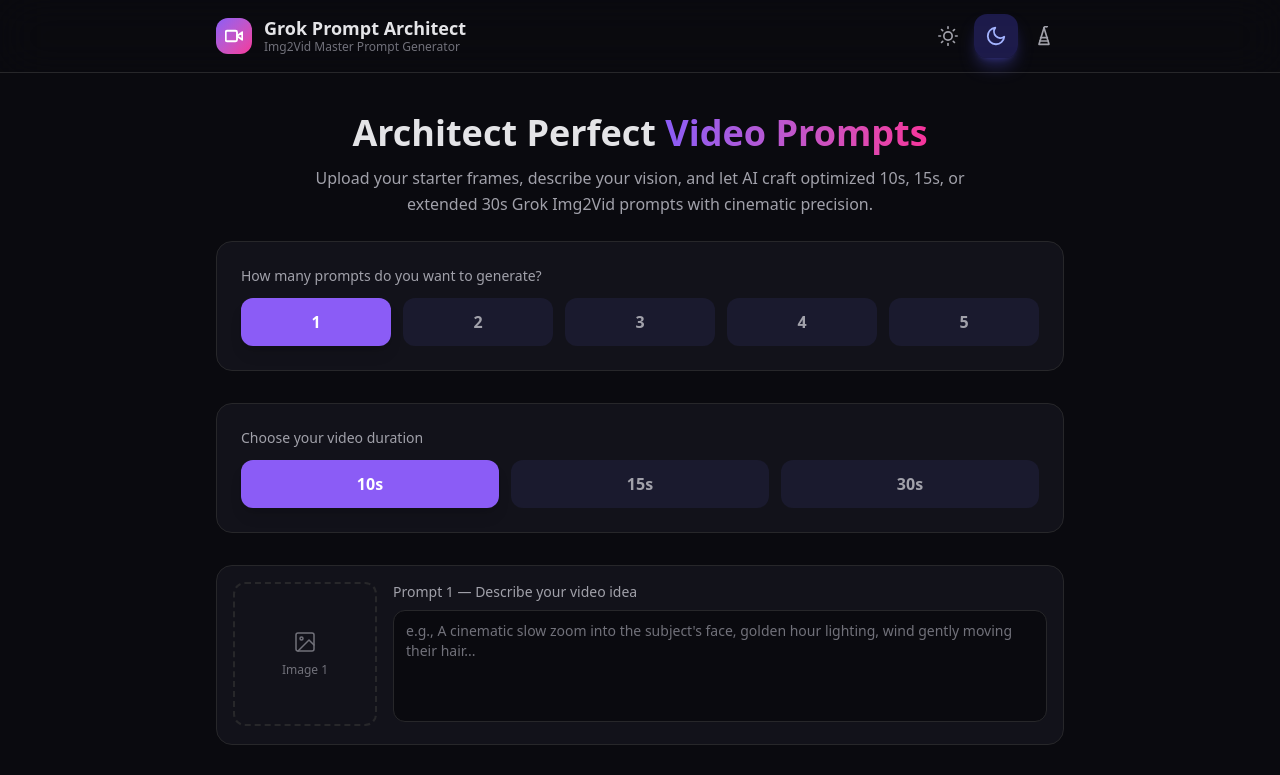
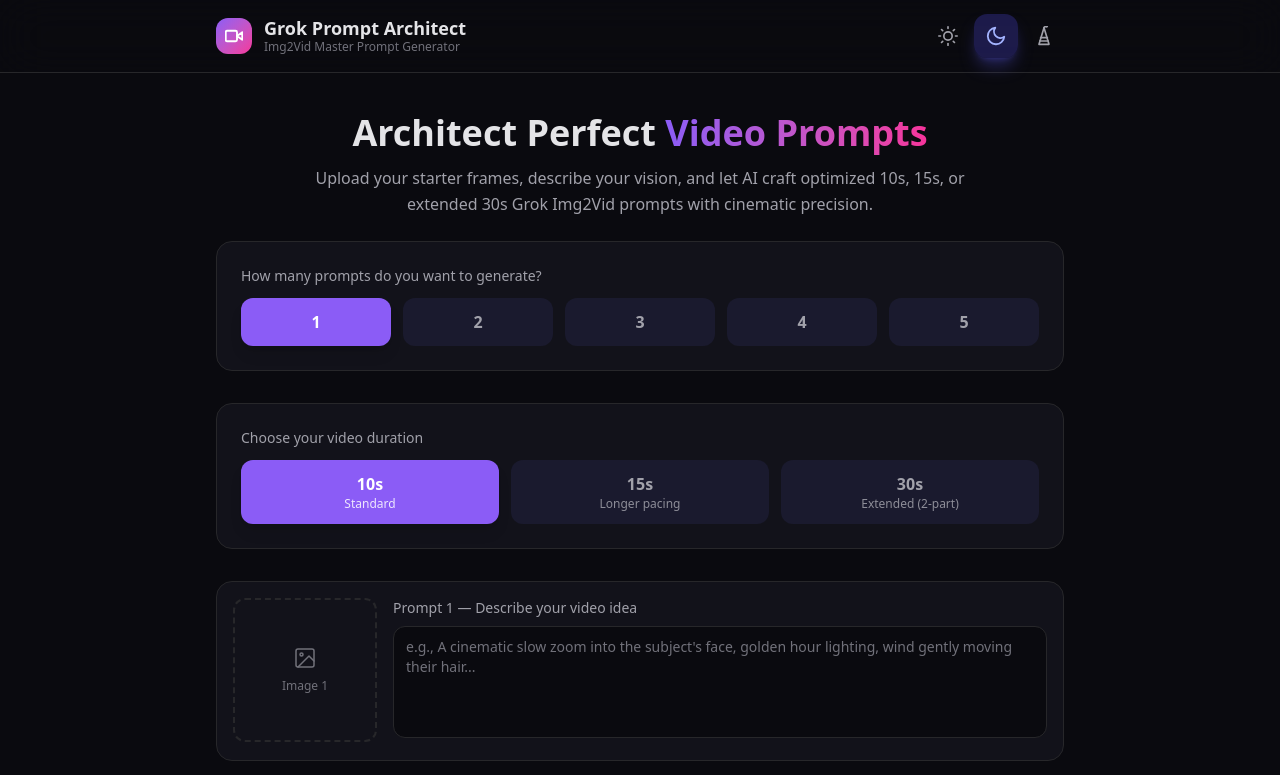
Before and after one commit to richiewg3/Mynaneizgrok, a Next.js app: page / in a window 1280 px wide. Shown: the top 775 px of the page. Built offline with nearby package versions, Linux system fonts and the light colour scheme.

Commit message:
Improve duration selection clarity for 10s/15s/30s modes

```diff
--- a/src/components/PromptArchitect.tsx
+++ b/src/components/PromptArchitect.tsx
@@ -27,6 +27,16 @@
   const [results, setResults] = useState("");
   const [isLoading, setIsLoading] = useState(false);
   const [error, setError] = useState("");
+
+  const durationOptions: Array<{
+    value: 10 | 15 | 30;
+    label: string;
+    detail: string;
+  }> = [
+    { value: 10, label: "10s", detail: "Standard" },
+    { value: 15, label: "15s", detail: "Longer pacing" },
+    { value: 30, label: "30s", detail: "Extended (2-part)" },
+  ];
 
   const handleGenerate = async () => {
     const activeSlots = slots.slice(0, promptCount);
@@ -120,17 +130,20 @@
           Choose your video duration
         </label>
         <div className="grid grid-cols-3 gap-2 sm:gap-3">
-          {[10, 15, 30].map((seconds) => (
+          {durationOptions.map((option) => (
             <button
-              key={seconds}
-              onClick={() => setVideoDuration(seconds as 10 | 15 | 30)}
+              key={option.value}
+              onClick={() => setVideoDuration(option.value)}
               className={`py-2.5 sm:py-3 rounded-xl font-semibold text-sm sm:text-base transition-all duration-200 cursor-pointer ${
-                videoDuration === seconds
+                videoDuration === option.value
                   ? "bg-[var(--accent)] text-white shadow-lg shadow-[var(--accent)]/30"
                   : "bg-[var(--bg-tertiary)] text-[var(--text-secondary)] hover:bg-[var(--border)] hover:text-[var(--text-primary)]"
               }`}
             >
-              {seconds}s
+              <span className="block">{option.label}</span>
+              <span className="block text-[10px] sm:text-xs opacity-85 font-medium">
+                {option.detail}
+              </span>
             </button>
           ))}
         </div>
```
Also changed, not shown: 1 other file (tests, documents, lock files or other folders).
